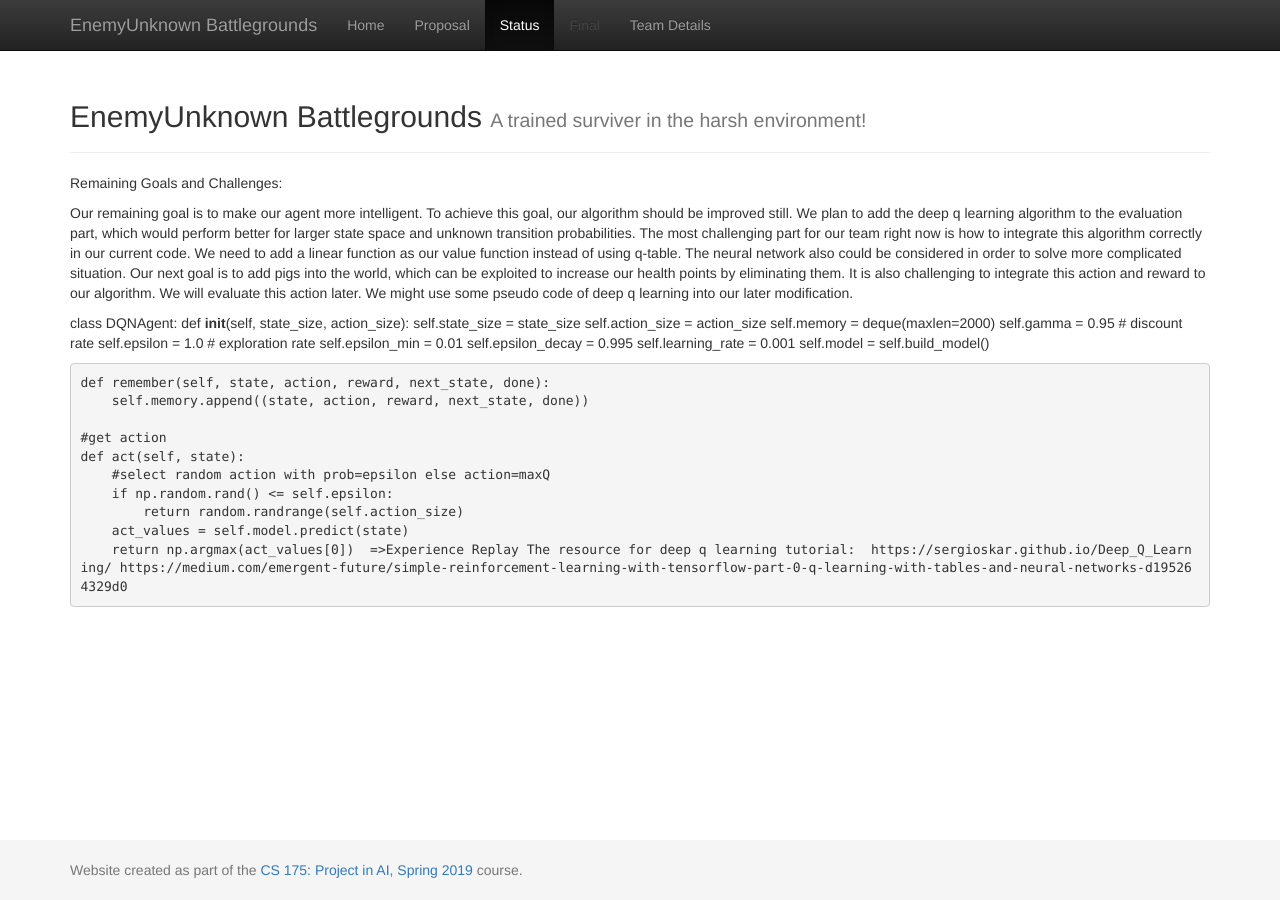
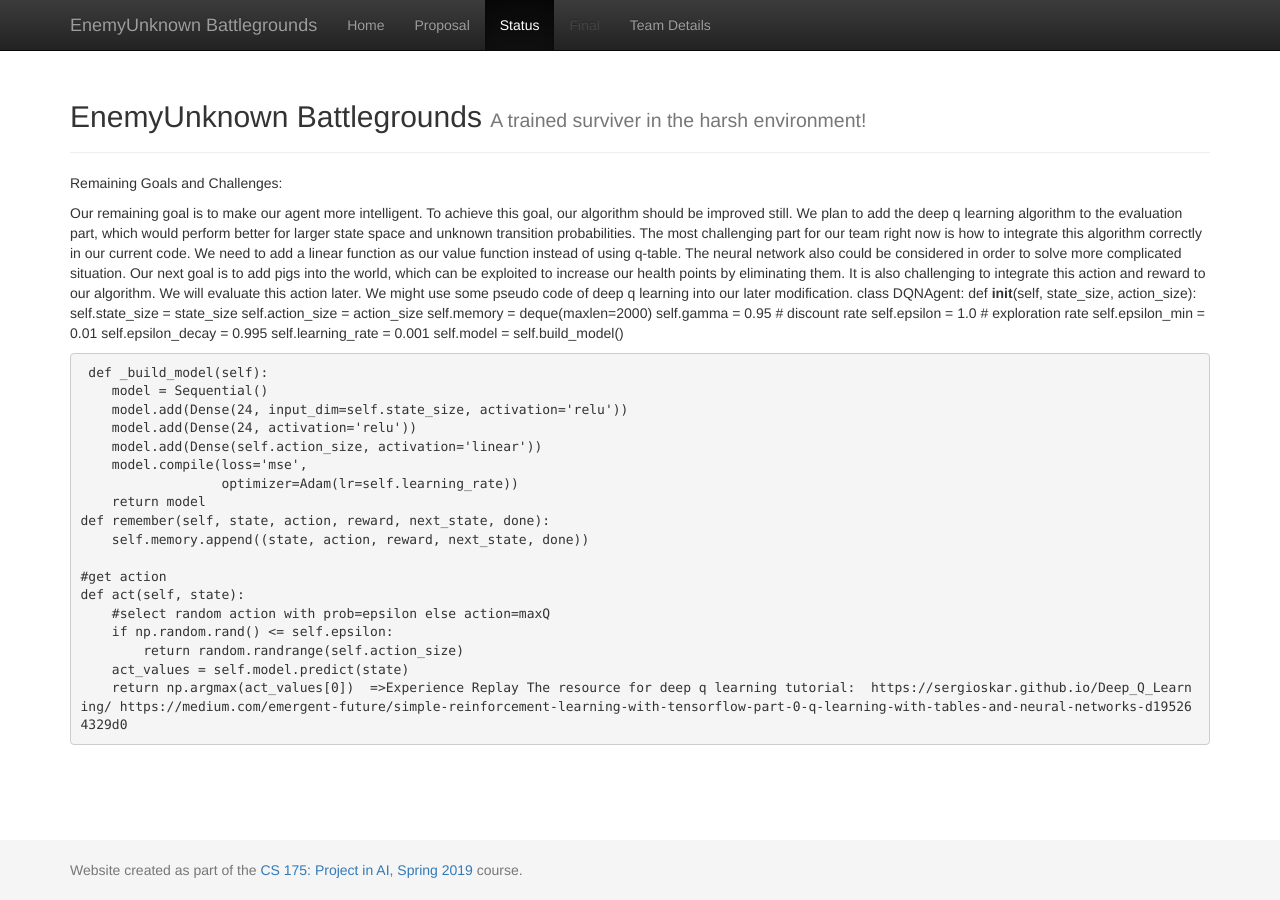
Before and after one commit to chenhaoy1/EnemyUnknown-Battlegrounds, a Jekyll site: the page built from docs/status.md, in a window 1280 px wide. Built offline with Jekyll 4.4.1, drawn with Linux system fonts in a browser that asks for light colours.

Commit message:
Update status.md

```diff
--- a/docs/status.md
+++ b/docs/status.md
@@ -6,9 +6,7 @@ Remaining Goals and Challenges:
 
 Our remaining goal is to make our agent more intelligent.
 To achieve this goal, our algorithm should be improved still. We plan to add the deep q learning algorithm to the evaluation part, which would perform better for larger state space and unknown transition probabilities. The most challenging part for our team right now is how to integrate this algorithm correctly in our current code. We need to add a linear function as our value function instead of using q-table. The neural network also could be considered in order to solve more complicated situation.
-Our next goal is to add pigs into the world, which can be exploited to increase our health points by eliminating them. It is also challenging to integrate this action and reward to our algorithm. We will evaluate this action later.
-We might use some pseudo code of deep q learning into our later modification.
-
+Our next goal is to add pigs into the world, which can be exploited to increase our health points by eliminating them. It is also challenging to integrate this action and reward to our algorithm. We will evaluate this action later. We might use some pseudo code of deep q learning into our later modification.
 class DQNAgent:
     def __init__(self, state_size, action_size):
         self.state_size = state_size
@@ -21,6 +19,14 @@ class DQNAgent:
         self.learning_rate = 0.001
         self.model = self.build_model()
 
+     def _build_model(self):
+        model = Sequential()
+        model.add(Dense(24, input_dim=self.state_size, activation='relu'))
+        model.add(Dense(24, activation='relu'))
+        model.add(Dense(self.action_size, activation='linear'))
+        model.compile(loss='mse',
+                      optimizer=Adam(lr=self.learning_rate))
+        return model
     def remember(self, state, action, reward, next_state, done):
         self.memory.append((state, action, reward, next_state, done))
 
```
